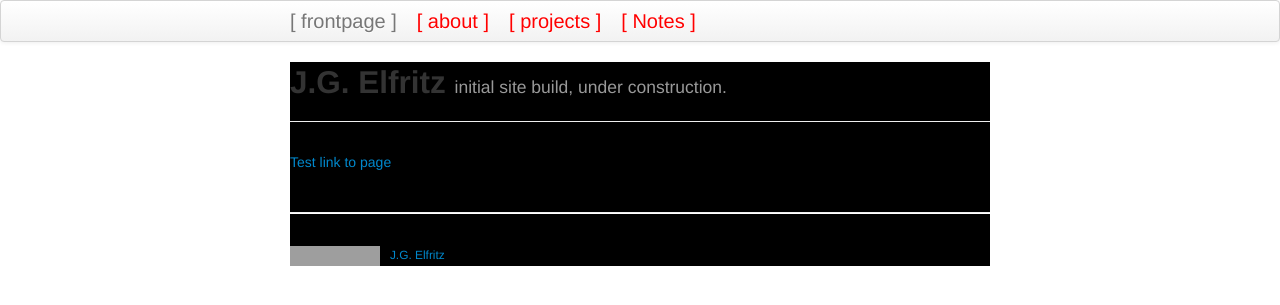
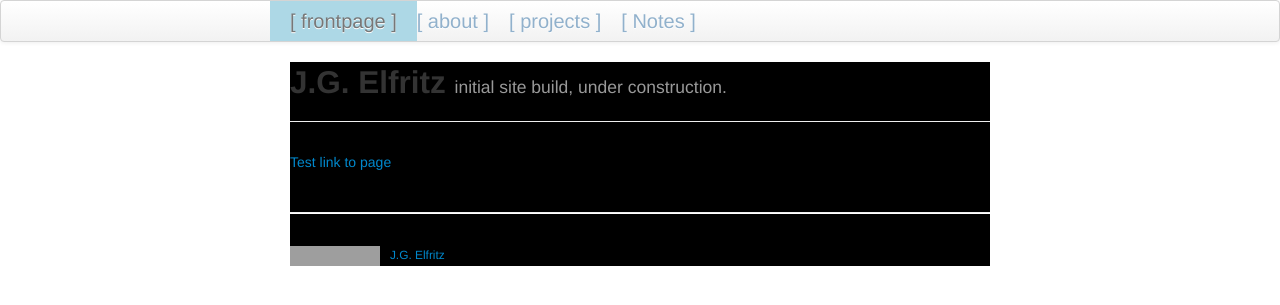
Before and after one commit to justinelfritz/justinelfritz.github.io, a Jekyll site: the page built from index.md, in a window 1280 px wide. Shown: the top 305 px of the page. Built offline with Jekyll 4.4.1, drawn with Linux system fonts in a browser that asks for light colours; grey boxes are pictures that could not be loaded.

Commit message:
more color debug topnav

```diff
--- a/_includes/themes/twitter/default.html
+++ b/_includes/themes/twitter/default.html
@@ -32,11 +32,11 @@
 
     <div class="navbar">
       <div class="navbar-inner">
-        <div style="background-color:black"; class="container-narrow">
-          <a class="brand"; href="{{ HOME_PATH }}">[ frontpage ]</a>
-	  <a class="brand"; style="color:red"; href="{{ HOME_PATH }}/pages/about.html">[ about ]</a>
-	  <a class="brand"; style="color:red"; href="{{ HOME_PATH }}/pages/projects.html">[ projects ]</a>
-	  <a class="brand"; style="color:red"; href="{{ HOME_PATH }}/pages/notes.html">[ Notes ]</a>
+        <div class="container-narrow">
+          <a class="brand"; style="background-color:lightblue"; href="{{ HOME_PATH }}">[ frontpage ]</a>
+	  <a class="brand"; style="color:#91b1cc"; href="{{ HOME_PATH }}/pages/about.html">[ about ]</a>
+	  <a class="brand"; style="color:#91b1cc"; href="{{ HOME_PATH }}/pages/projects.html">[ projects ]</a>
+	  <a class="brand"; style="color:#91b1cc"; href="{{ HOME_PATH }}/pages/notes.html">[ Notes ]</a>
         </div>
       </div>
     </div>
```
